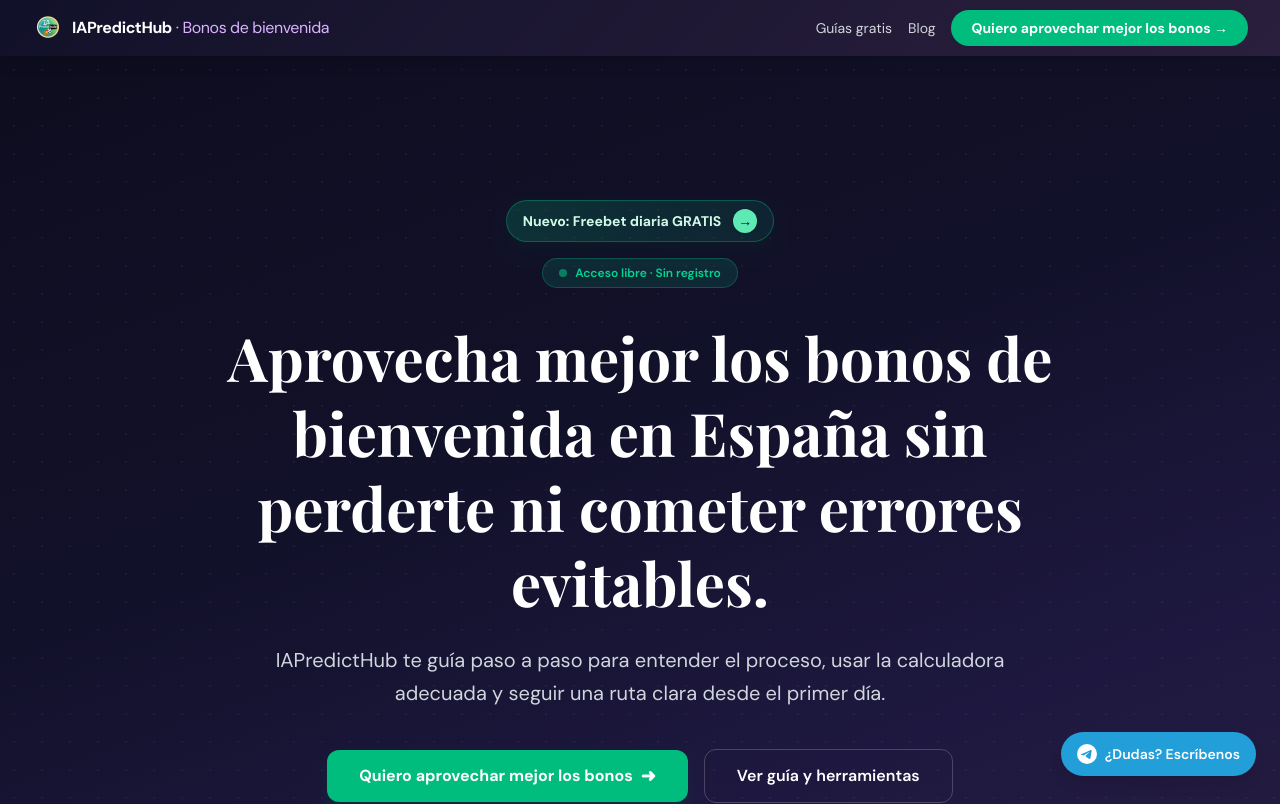
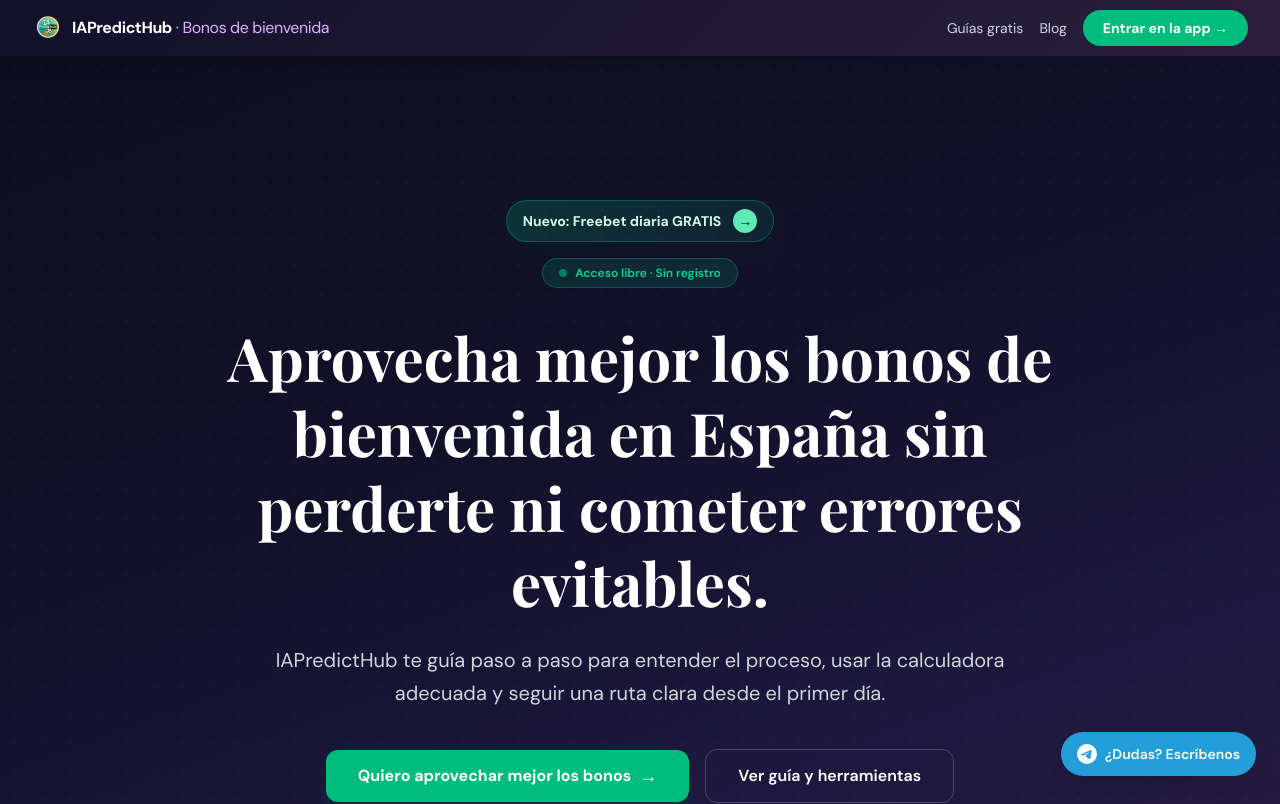
Before and after one commit to eloylt13/matched-betting-app, a Next.js app: page / in a window 1280 px wide. Shown: the top 804 px of the page. Built offline with nearby package versions, Linux system fonts and the light colour scheme; no server answers; a web font is replaced by a local one.

Commit message:
fix: corrige CTAs del header y hero en la home

```diff
--- a/app/page.tsx
+++ b/app/page.tsx
@@ -250,7 +250,7 @@ export default function LandingPage() {
                 href="/bienvenida"
                 className="bg-emerald-500 hover:bg-emerald-400 text-white text-xs sm:text-sm font-bold px-3 sm:px-5 py-1.5 sm:py-2 rounded-full transition-colors"
               >
-                Quiero aprovechar mejor los bonos →
+                Entrar en la app →
               </Link>
             </nav>
           </div>
@@ -300,7 +300,7 @@ export default function LandingPage() {
             >
               <span className="inline-flex items-center gap-2">
                 <span>Quiero aprovechar mejor los bonos</span>
-                <span className="text-lg leading-none transition-transform duration-200 group-hover:translate-x-1" aria-hidden="true">➜</span>
+                <span className="text-lg leading-none transition-transform duration-200 group-hover:translate-x-1" aria-hidden="true">→</span>
               </span>
             </Link>
             <Link
```
